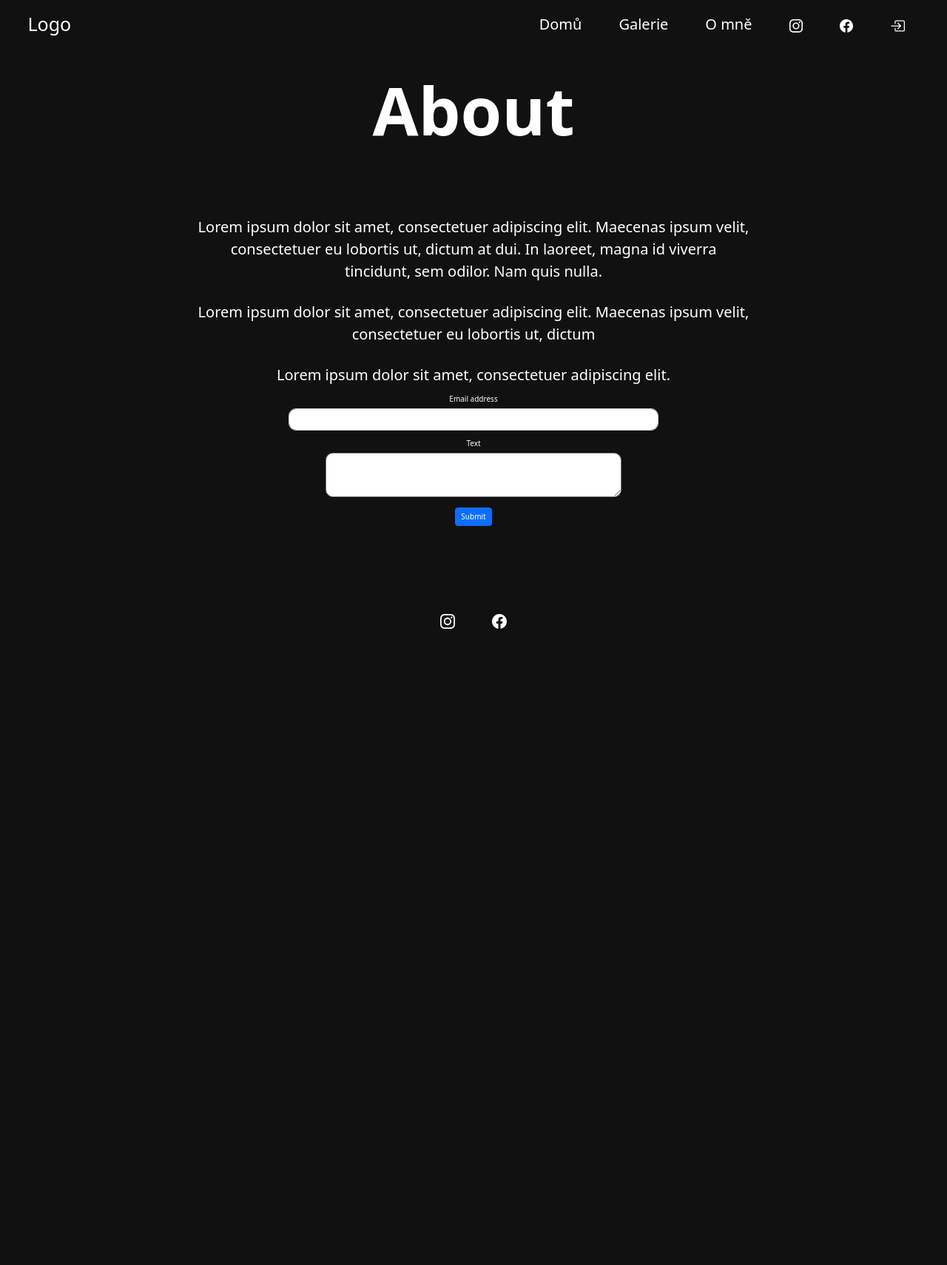
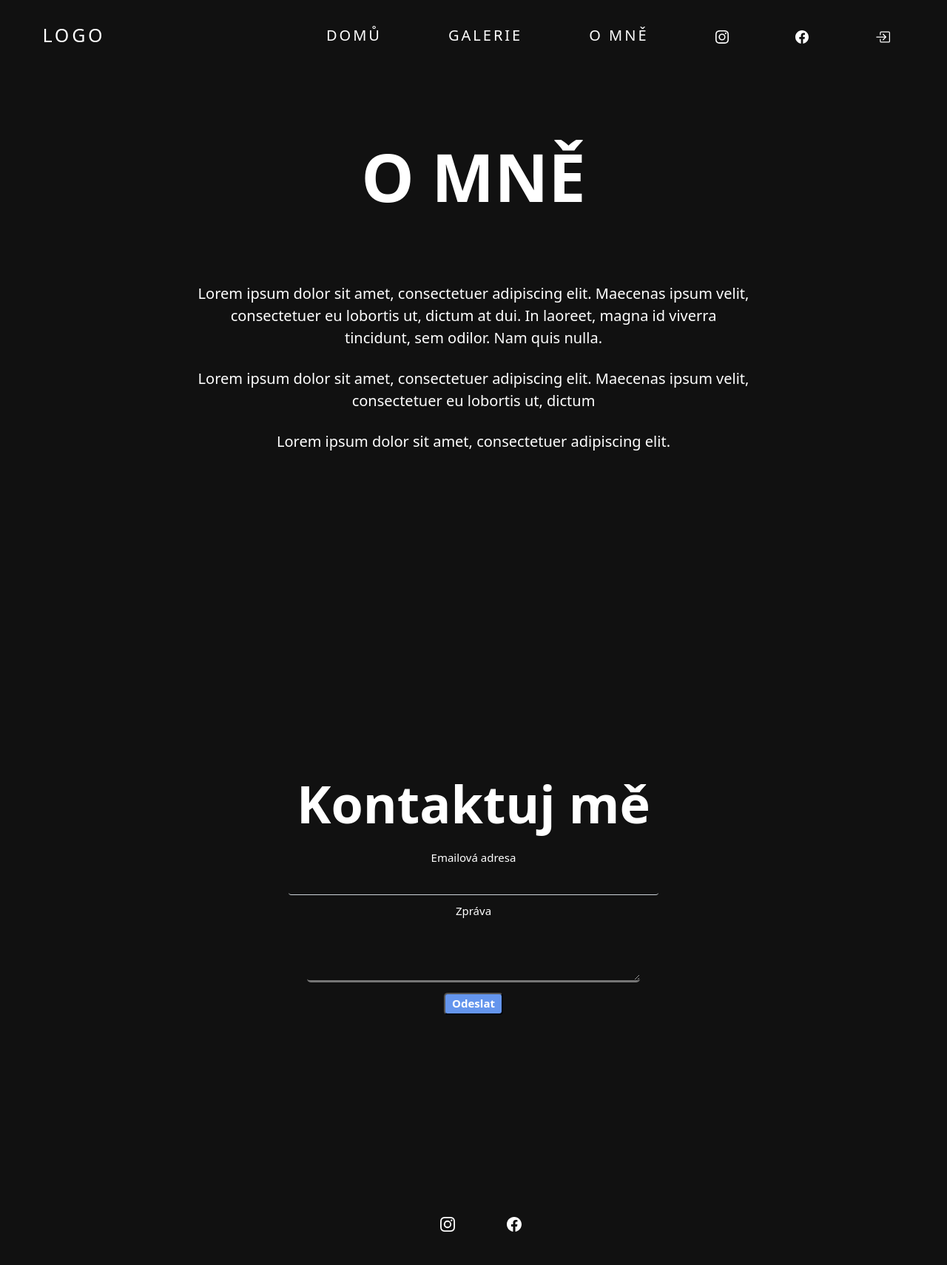
Before and after one commit to Kopyyx/photo-gallery, a PHP site: page /photo-gallery/about.php in a window 1280 px wide. Shown: the whole page at 74% size. Before the commit the page ends 850 px from the top, so only its background shows below. Run offline with PHP 8.4, Linux system fonts and the light colour scheme.

Commit message:
Contact form update

```diff
--- a/photo-gallery/about.php
+++ b/photo-gallery/about.php
@@ -1,10 +1,10 @@
 <?php require_once('components/head.php'); ?>
-    <section class="home">
+    <section class="home" xmlns="http://www.w3.org/1999/html">
         <?php require_once('components/nav.php'); ?>
         <div class="container h-100 d-flex align-items-center justify-content-center flex-column">
             <div class="row d-flex justify-content-center">
-                <div class="col-10 col-sm-12 col-md-4 text-center py-2">
-                    <h3 class="page_title">About</h3>
+                <div class="col-12 col-sm-12 col-md-12 text-center py-2">
+                    <h3 class="page_title">O MNĚ</h3>
                 </div>
             </div>
             <div class="row d-flex justify-content-center">
@@ -20,26 +20,31 @@
                     <p class="text_about">
                         Lorem ipsum dolor sit amet, consectetuer adipiscing elit.
                     </p>
+                </div>
+            </div>
+        </div>
+    </section>
+    <section class="contant_section">
+        <div class="container h-100 d-flex align-items-center justify-content-center flex-column">
+            <div class="row text-center py-4">
+                <h2 class="contact_heading">Kontaktuj mě</h2>
+            </div>
 
-                </div>
-
-            </div>
             <div class="row d-flex align-items-center">
                 <form method="post" class="email_form">
                     <div class="mb-3">
-                        <label for="exampleInputEmail1" class="form-label">Email address</label>
-                        <input type="email" class="form-control" id="email_input" aria-describedby="emailHelp"
-                               name="email">
+                        <label for="email_input" class="form-label contact_label">Emailová adresa</label>
+                        <input type="email" class="form-control shadow-none" id="email_input" aria-describedby="emailHelp"
+                               name="email" required>
                     </div>
-                    <label for="exampleInputPassword1" class="form-label">Text</label>
-                    <div class="mb-3">
-                        <textarea id="textarea" name="text"></textarea>
+                    <label for="textarea" class="form-label contact_label">Zpráva</label>
+                    <div class="mb-3 ">
+                        <textarea id="textarea" name="text" required></textarea>
                     </div>
-                    <button type="submit" class="btn btn-primary">Submit</button>
+                    <button type="submit" class="submit_button">Odeslat</button>
                 </form>
             </div>
         </div>
-
     </section>
 <?php require_once('components/footer.php'); ?>
 
--- a/photo-gallery/components/nav.php
+++ b/photo-gallery/components/nav.php
@@ -14,9 +14,9 @@ $login_path = ($_SERVER['REQUEST_URI'] == "/index.php") ? "photo-gallery/icons/l
         </div>
         <div id="mainListDiv" class="main_list">
             <ul class="navlinks">
-                <li><a class="link" id="link-home" data-page="index.php">Domů</a></li>
-                <li><a class="link"  id="link-gallery" data-page="photo-gallery/gallery.php">Galerie</a></li>
-                <li><a class="link"  id="link-about" data-page="photo-gallery/about.php">O mně</a></li>
+                <li><a id="link-home" data-page="index.php">Domů</a></li>
+                <li><a id="link-gallery" data-page="photo-gallery/gallery.php">Galerie</a></li>
+                <li><a id="link-about" data-page="photo-gallery/about.php">O mně</a></li>
                 <div class="social-icons-nav">
                     <li><a href="https://www.instagram.com/mh.shutterbug/" target="_blank">
                             <img src="<?php echo $instagram_icon_path ?>" alt="instagram-white-logo"/>
--- a/photo-gallery/gallery.php
+++ b/photo-gallery/gallery.php
@@ -5,7 +5,7 @@
         <div class="container h-100 d-flex justify-content-center flex-column">
             <div class="row d-flex justify-content-center">
                 <div class="col-10 col-sm-12 col-md-4 text-center py-4">
-                    <h4 class="gallery_title">GALLERY</h4>
+                    <h3 class="gallery_title">GALERIE</h3>
                 </div>
             </div>
             <div class="row d-flex justify-content-center">
--- a/photo-gallery/style.css
+++ b/photo-gallery/style.css
@@ -100,8 +100,53 @@ hr {
 }
 
 .nav div.main_list ul li a:hover {
-    color: #000000;
+    color: grey;
     cursor: pointer;
+}
+
+ul {
+    margin: 150px auto 0;
+    padding: 0;
+    list-style: none;
+    display: table;
+    width: 600px;
+    text-align: center;
+}
+li {
+    display: table-cell;
+    position: relative;
+    padding: 15px 0;
+}
+a {
+    color: #fff;
+    text-transform: uppercase;
+    text-decoration: none;
+    letter-spacing: 0.15em;
+
+    display: inline-block;
+    padding: 15px 20px;
+    position: relative;
+}
+a:after {
+    background: none repeat scroll 0 0 transparent;
+    bottom: 0;
+    content: "";
+    display: block;
+    height: 2px;
+    left: 50%;
+    position: absolute;
+    background: #fff;
+    transition: width 0.3s ease 0s, left 0.3s ease 0s;
+    width: 0;
+}
+a:hover:after {
+    width: 100%;
+    left: 0;
+}
+@media screen and (max-height: 300px) {
+    ul {
+        margin-top: 40px;
+    }
 }
 
 
@@ -606,21 +651,61 @@ h2 {
     text-align: center;
 }
 
+.contant_section{
+    height: 100vh;
+    width: 100%;
+}
+
 .email_form{
     width: 50%;
     text-align: center;
     color: white;
 }
 #email_input{
-    height: 3rem;
+    height: 3.5rem;
     width: 50rem;
-    border-radius: 1rem;
+    font-size: medium;
+    background-color: transparent;
+    border-top: none;
+    border-left: none;
+    border-right: none;
+    color: white;
+    outline: none;
 }
 #textarea{
-    height: 6rem;
-    width: 40rem;
-    border-radius: 1rem;
+    height: 8rem;
+    width: 45rem;
+    border-radius: .5rem;
+    font-size: medium;
+    background-color: transparent;
+    border-top: none;
+    border-left: none;
+    border-right: none;
+    border-bottom-width: 3px;
+    color: white;
+    outline:0 !important;
+    -webkit-appearance:none;
+    box-shadow: none !important;
 }
+
+.submit_button{
+    width: 8rem;
+    height: 3rem;
+    font-size: 1.5rem;
+    font-weight: 600;
+    background-color: cornflowerblue;
+    border-radius: .5rem;
+    color: white;
+}
+
+.contact_heading{
+    font-size: 7rem !important;
+}
+
+.contact_label{
+    font-size: 1.5rem;
+}
+
 
 @media (max-width: 768px) {
     .gallery_title {
@@ -645,12 +730,13 @@ h2 {
     #email_input{
         height: 3rem;
         width: 30rem;
-        border-radius: 1rem;
     }
     #textarea{
         height: 6rem;
         width: 20rem;
-        border-radius: 1rem;
+    }
+    .contant_heading {
+        font-size:4rem !important;
     }
 
 }
```
